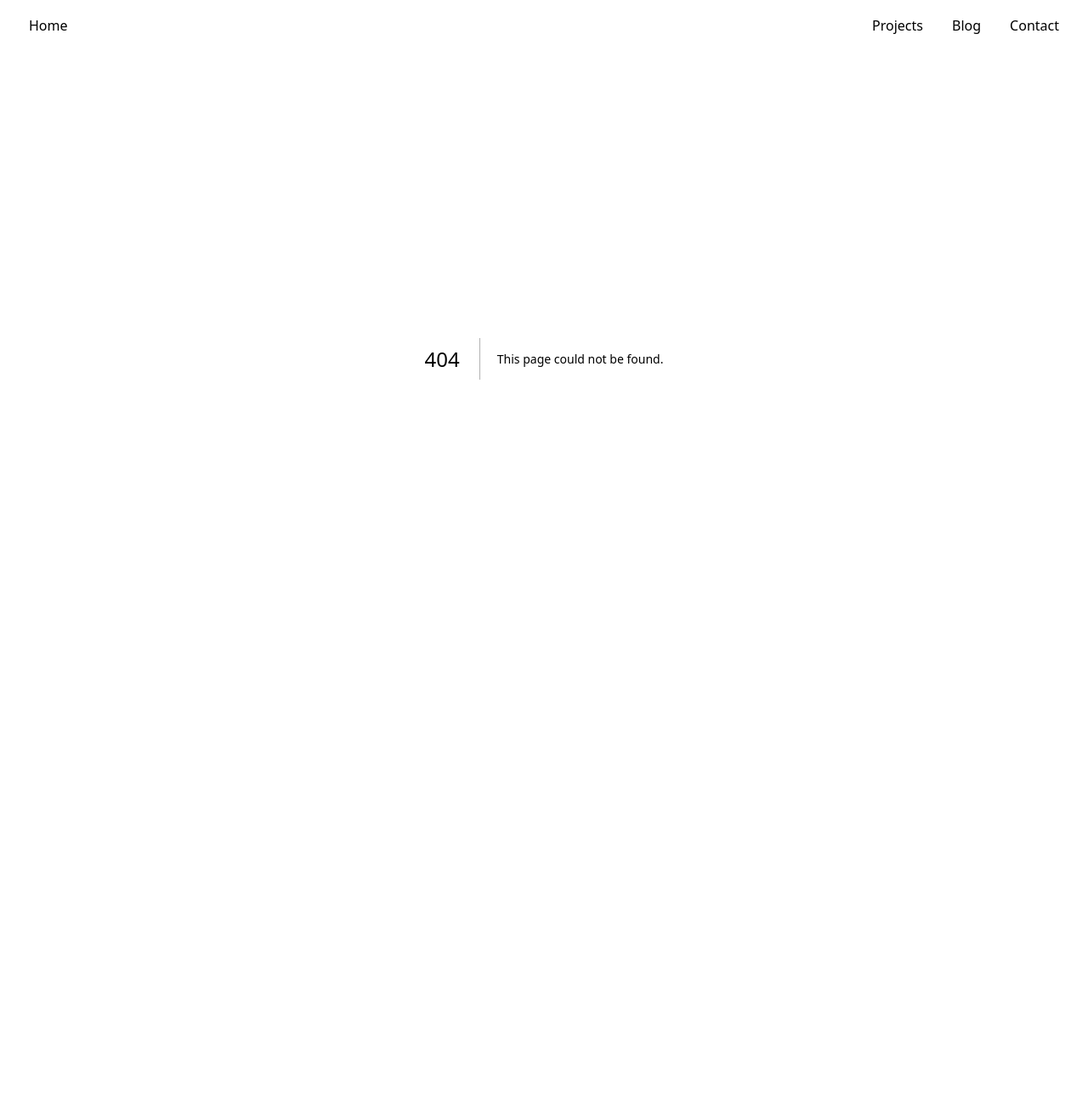
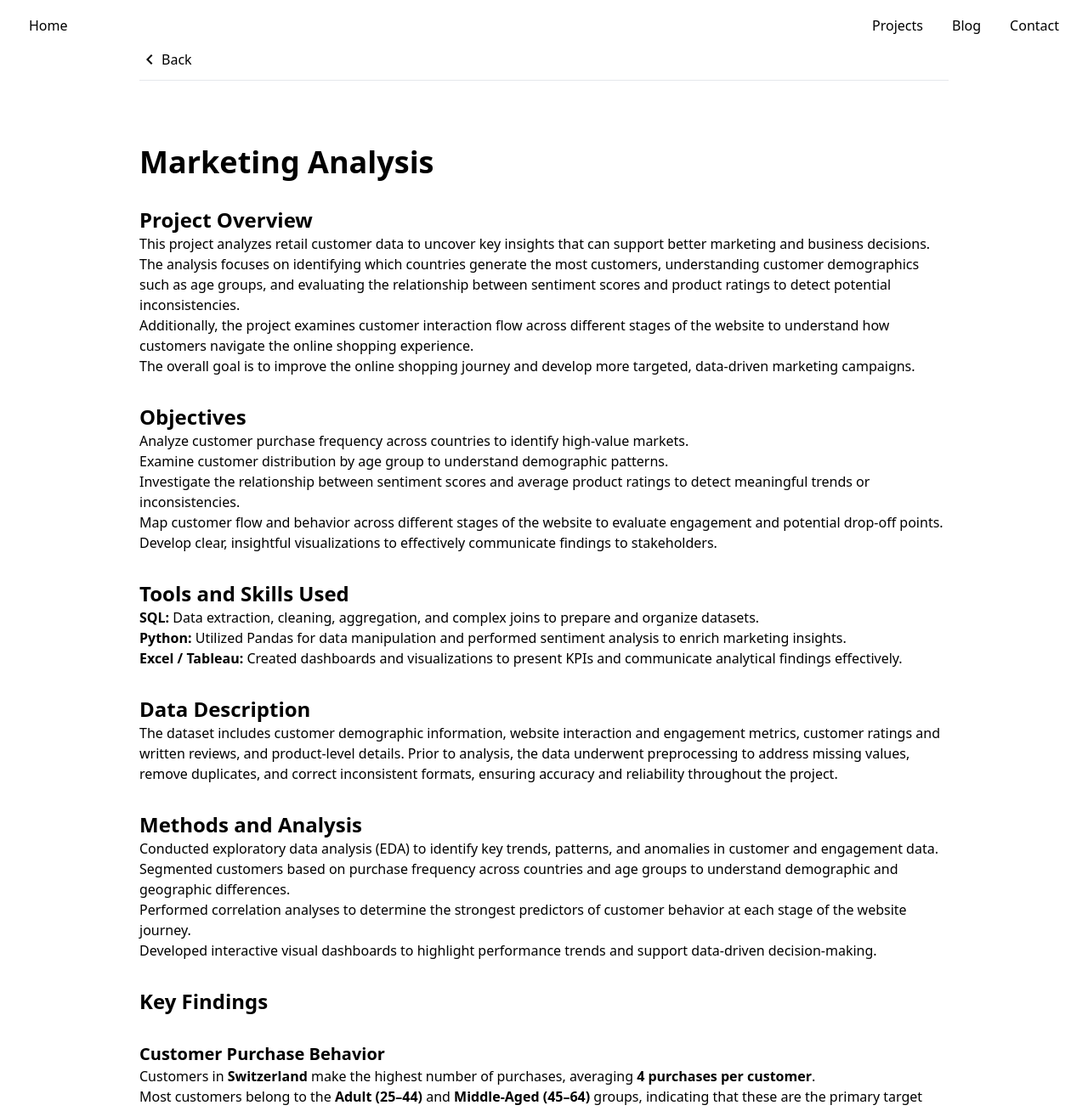
Before and after one commit to hannah-habibpour/portfolio, a Next.js app: page /projects/marketing_analysis in a window 1280 px wide. Before the commit this address had no page. Shown: the top 1308 px of the page at 85% size. Before the commit the page ends 822 px from the top, so only its background shows below. Built offline with nearby package versions, Linux system fonts and the light colour scheme.

Commit message:
Added marketing analysis project

```diff
--- /dev/null
+++ b/app/projects/(content)/marketing_analysis/page.mdx
@@ -0,0 +1,58 @@
+## Marketing Analysis
+
+#### Project Overview
+
+This project analyzes retail customer data to uncover key insights that can support better marketing and business decisions. The analysis focuses on identifying which countries generate the most customers, understanding customer demographics such as age groups, and evaluating the relationship between sentiment scores and product ratings to detect potential inconsistencies.
+
+Additionally, the project examines customer interaction flow across different stages of the website to understand how customers navigate the online shopping experience.
+
+The overall goal is to improve the online shopping journey and develop more targeted, data-driven marketing campaigns.
+
+#### Objectives
+
+- Analyze customer purchase frequency across countries to identify high-value markets.
+- Examine customer distribution by age group to understand demographic patterns.
+- Investigate the relationship between sentiment scores and average product ratings to detect meaningful trends or inconsistencies.
+- Map customer flow and behavior across different stages of the website to evaluate engagement and potential drop-off points.
+- Develop clear, insightful visualizations to effectively communicate findings to stakeholders.
+
+#### Tools and Skills Used
+
+- **SQL:** Data extraction, cleaning, aggregation, and complex joins to prepare and organize datasets.
+- **Python:** Utilized Pandas for data manipulation and performed sentiment analysis to enrich marketing insights.
+- **Excel / Tableau:** Created dashboards and visualizations to present KPIs and communicate analytical findings effectively.
+
+#### Data Description
+
+The dataset includes customer demographic information, website interaction and engagement metrics, customer ratings and written reviews, and product-level details. Prior to analysis, the data underwent preprocessing to address missing values, remove duplicates, and correct inconsistent formats, ensuring accuracy and reliability throughout the project.
+
+#### Methods and Analysis
+
+- Conducted exploratory data analysis (EDA) to identify key trends, patterns, and anomalies in customer and engagement data.
+- Segmented customers based on purchase frequency across countries and age groups to understand demographic and geographic differences.
+- Performed correlation analyses to determine the strongest predictors of customer behavior at each stage of the website journey.
+- Developed interactive visual dashboards to highlight performance trends and support data-driven decision-making.
+
+#### Key Findings
+
+##### Customer Purchase Behavior
+
+- Customers in **Switzerland** make the highest number of purchases, averaging **4 purchases per customer**.
+- Most customers belong to the **Adult (25–44)** and **Middle-Aged (45–64)** groups, indicating that these are the primary target age segments.
+
+##### Rating and Sentiment Analysis
+
+- Most products have ratings between **3.0 and 4.0** and sentiment scores between **0.15 and 0.25**, reflecting generally neutral to slightly positive feedback.
+- **Climbing Rope** stands out as the top-performing product, with the **highest average rating** and **most positive sentiment**, showing that customers both rate it highly and express strong positive opinions in their reviews.
+
+##### Customer Actions Across Website Stages
+
+- The highest drop-off rate occurs in the **checkout stage**, suggesting potential friction before completing purchases.
+- Click actions are most frequent on the **home page**, followed by the **product page**, indicating strong initial engagement but lower conversion in later stages.
+- Drop-offs on product pages are relatively low, but **tracking them over time can help identify emerging issues**.
+
+#### Conclusion
+
+This project demonstrates how marketing and customer data can be transformed into actionable insights. By analyzing customer behavior, segmenting users, and examining trends across each stage of the website journey, businesses can refine audience targeting, optimize marketing budgets, and improve overall conversion outcomes.
+
+The insights generated through this analysis provide a strong foundation for **enhancing the online shopping experience** and **supporting data-driven decision-making**.
```
Also changed, not shown: data/projects.json (+10 -0 lines), public/assets/images/marketing-analysis-thumbnail.png (added).
